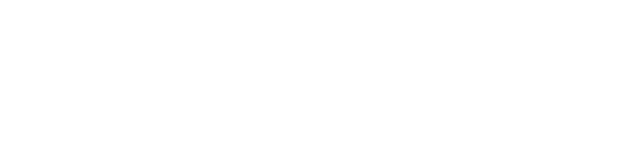
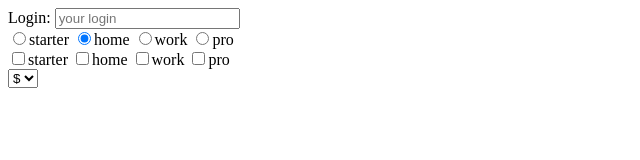
Before and after one commit to pdcourses/js_pd2022, a plain HTML site: page index.html in a window 1280 px wide. Shown: the whole page, without its empty margins (0-640 px from the left). Drawn offline with Linux system fonts and the light colour scheme.

Commit message:
form elements

```diff
--- a/index.html
+++ b/index.html
@@ -4,10 +4,53 @@
     <meta charset="UTF-8">
     <meta http-equiv="X-UA-Compatible" content="IE=edge">
     <meta name="viewport" content="width=device-width, initial-scale=1.0">
-    <link rel="stylesheet" href="./css/style.css">
+    <!--<link rel="stylesheet" href="./css/style.css">-->
     <title>Document</title>
 </head>
 <body>
+    <form action="#">
+        <!--
+            input
+            type="text"
+            type="radio"
+            type="checkbox"
+            type="button"
+            type="button"
+            type="password"
+            type="email"
+        -->
+
+<label for="login">Login:</label>
+<input id="login" type="text" name="userName" placeholder="your login" required>
+
+<br/>
+
+<label>
+    <input type="radio" name="plan" value="starter"><span>starter</span>
+    <input type="radio" name="plan" value="home" checked><span>home</span>
+    <input type="radio" name="plan" value="work"><span>work</span>
+    <input type="radio" name="plan" value="pro"><span>pro</span>
+</label>
+
+<br/>
+
+<label>
+    <input type="checkbox" name="plan" value="starter"><span>starter</span>
+    <input type="checkbox" name="plan" value="home"><span>home</span>
+    <input type="checkbox" name="plan" value="work"><span>work</span>
+    <input type="checkbox" name="plan" value="pro"><span>pro</span>
+</label>
+
+<br/>
+
+<select name="currency">
+    <option value="USD">$</option>
+    <option value="EUR">&#8364</option>
+    <option value="UAH">&#8372</option>
+</select>
+
+
+    </form>
 
 <script src="./js/index.js"></script>
 </body>
--- a/js/index.js
+++ b/js/index.js
@@ -1,25 +1,4 @@
-/*
-const r = /[a-z]+/g;
-const s = 'Hello Java script regExp 123 !';
-
-console.log(r.test(s));
-// test вернет true/false
-
-//поиск
-//1 match / matchAll
-//2 search
-
-console.log(s.search(r));
-
-console.log(s.match(r));
-*/
-
-const regColor = /\#[A-F0-9]{6}/g;
-const arr = ['#112233', '#FA34B2', 'BB1122', '#ab1122', '112233'];
-
-for(let i=0; i<arr.length; i++){
-    console.log(i,regColor.test(arr[i]));
-}
+<form action="#">
 
 
-console.log('#112233'.match(regColor));
+</form>
```
